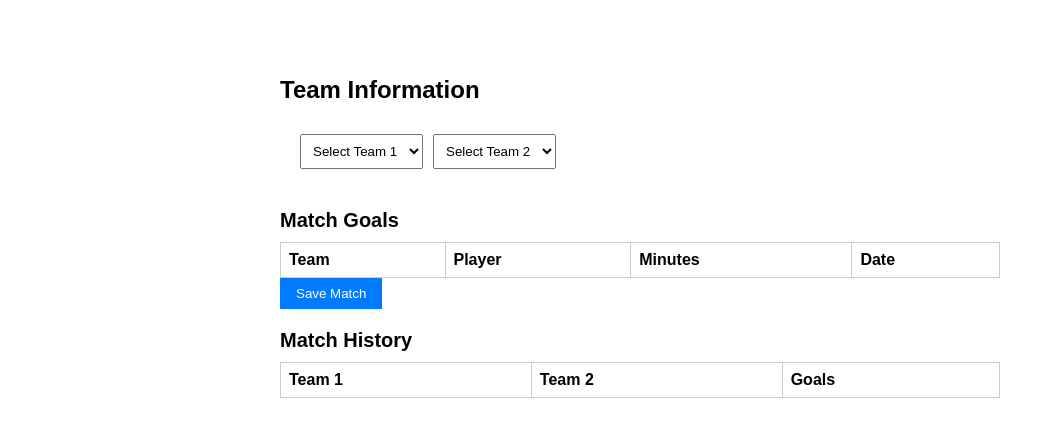
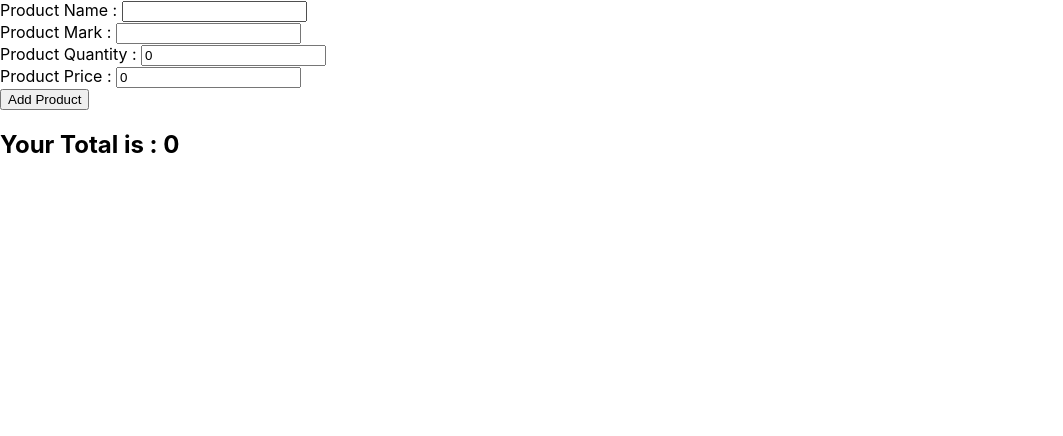
Before and after one commit to YounesAT1/React-Cours, a React (Create React App) app: page / in a window 1280 px wide. Shown: the top 436 px of the page, without its empty margins (0-1063 px from the left). Built offline with nearby package versions, Linux system fonts and the light colour scheme.

Commit message:
add crud application for products

```diff
--- a/src/App.css
+++ b/src/App.css
@@ -1,50 +1,53 @@
 /* styles.css */
-
+.red-row {
+  background-color: red;
+  color: white;
+}
 /* Container */
-div {
+/* div {
   font-family: Arial, sans-serif;
   max-width: 800px;
   margin: 0 auto;
   padding: 20px;
-}
+} */
 
 /* Headings */
-h1 {
+/* h1 {
   font-size: 24px;
   margin-bottom: 10px;
-}
+} */
 
-h2 {
+/* h2 {
   font-size: 20px;
   margin-top: 20px;
   margin-bottom: 10px;
-}
+} */
 
 /* Select inputs */
-select {
+/* select {
   padding: 8px;
   margin-right: 10px;
-}
+} */
 
 /* Text inputs */
-input[type="text"],
+/* input[type="text"],
 input[type="date"] {
   padding: 8px;
   margin-right: 10px;
   width: 150px;
-}
+} */
 
 /* Buttons */
-button {
+/* button {
   padding: 8px 16px;
-  background-color: #007bff; /* Blue color */
+  background-color: #007bff;
   color: #fff;
   border: none;
   cursor: pointer;
-}
+} */
 
 /* Table */
-table {
+/* table {
   width: 100%;
   border-collapse: collapse;
   margin-top: 10px;
@@ -55,22 +58,22 @@ table td {
   border: 1px solid #ccc;
   padding: 8px;
   text-align: left;
-}
+} */
 
 /* Match History list */
-ul {
+/* ul {
   list-style: none;
   padding: 0;
 }
 
 ul li {
   margin-bottom: 5px;
-}
+} */
 
 /* Match History table */
-table tbody tr:nth-child(even) {
+/* table tbody tr:nth-child(even) {
   background-color: #f2f2f2;
-}
+} */
 
 /*  {
   margin: 0;
--- a/src/App.js
+++ b/src/App.js
@@ -1,5 +1,8 @@
+// import React, { Component } from "react";
+// import PropsOne from "./ClassComponent/props/propsOne/PropsOne";
+// import PropsTwo from "./ClassComponent/props/propsTwo/propsTwo";
 import "./App.css";
-import PlayersClass from "./ClassComponent/PlayersClass";
+// import PlayersClass from "./ClassComponent/PlayersClass";
 // import ImageQuiz from "./ClassComponent/ImageQuiz";
 // import PillFass from "./ClassComponent/PillFass";
 // import RandomNumber from "./ClassComponent/RandomNumber";
@@ -15,10 +18,16 @@ import PlayersClass from "./ClassComponent/PlayersClass";
 // import Navbar from "./facebookComponents/Navbar/Navbar";
 // import Rightside from "./facebookComponents/Rightside/Rightside";
 
+import Crud from "./ClassComponent/Crud";
+
 const App = () => {
   return (
     <div>
-      <PlayersClass />
+      <Crud />
+      {/* previouseComponents */}
+
+      {/* <input type="text" /> */}
+      {/* <PlayersClass /> */}
       {/* <ImageQuiz /> */}
       {/* <PillFass /> */}
       {/* <ExThree /> */}
@@ -39,3 +48,32 @@ const App = () => {
 };
 
 export default App;
+
+// class App extends Component {
+//   constructor(props) {
+//     super(props);
+//     this.state = {
+//       buttons: ["Text 1", "Text 2", "Text 3", "Text 4"],
+//       T: [],
+//       valClicked: "",
+//     };
+//   }
+//   getValue = (e) => {
+//     this.se
+//   }
+//   render() {
+//     return (
+//       <div>
+//         {this.state.buttons.map((button) => (
+//           <div>
+//             <ul>
+//               <li value={button} onClick={} >{button}</li>
+//             </ul>
+//             <br />
+//           </div>
+//         ))}
+//       </div>
+//     );
+//   }
+// }
+// export default App;
--- /dev/null
+++ b/src/ClassComponent/Crud.jsx
@@ -0,0 +1,266 @@
+import { Component } from "react";
+
+class Crud extends Component {
+  constructor(props) {
+    super(props);
+    this.state = {
+      product: {
+        productName: "",
+        productQuantity: 0,
+        productPrice: 0,
+        productMark: "",
+        productId: 0,
+      },
+      productsCart: [],
+      addButton: true,
+      alert: "",
+      total: 0,
+      redTableRow: false,
+    };
+  }
+
+  handleInputChange = (e) => {
+    this.setState({
+      product: {
+        ...this.state.product,
+        [e.target.name]: e.target.value,
+      },
+    });
+  };
+
+  handleAddProductToCart = () => {
+    if (
+      this.state.product.productName !== "" &&
+      this.state.product.productMark !== "" &&
+      this.state.product.productPrice > 0 &&
+      this.state.product.productQuantity > 0
+    ) {
+      const newProduct = {
+        ...this.state.product,
+        productId: this.state.product.productId,
+      };
+      this.setState({
+        productsCart: [...this.state.productsCart, newProduct],
+        total:
+          this.state.total +
+          this.state.product.productPrice * this.state.product.productQuantity,
+        product: {
+          productName: "",
+          productQuantity: 0,
+          productPrice: 0,
+          productMark: "",
+          productId: this.state.product.productId + 1,
+        },
+        alert: "",
+        redRow: false,
+      });
+    } else {
+      this.setState({
+        alert: "Please enter all fields !!",
+      });
+    }
+  };
+
+  handleDeleteProductFromCart = (productIdToDelete) => () => {
+    const productToDelete = this.state.productsCart.find(
+      (product) => product.productId === productIdToDelete
+    );
+
+    if (!productToDelete) {
+      return;
+    }
+
+    const productPrice = parseFloat(productToDelete.productPrice);
+    console.log("Product Price:", productPrice);
+
+    const newTotal =
+      this.state.total - productPrice * productToDelete.productQuantity;
+    console.log("New Total:", newTotal);
+
+    this.setState((prevState) => ({
+      productsCart: prevState.productsCart.filter(
+        (product) => product.productId !== productIdToDelete
+      ),
+      total: newTotal,
+    }));
+  };
+
+  handleDisplayProductData = (productToUpdate) => () => {
+    this.setState({
+      product: productToUpdate,
+      addButton: false,
+    });
+  };
+
+  handleConfirmUpdateProduct = () => {
+    const updatedProduct = this.state.product;
+    const updatedProductsCart = this.state.productsCart.map((product) => {
+      if (product.productId === updatedProduct.productId) {
+        return updatedProduct;
+      } else {
+        return product;
+      }
+    });
+
+    const newTotal = updatedProductsCart.reduce((total, product) => {
+      return total + product.productPrice * product.productQuantity;
+    }, 0);
+
+    this.setState({
+      productsCart: updatedProductsCart,
+      addButton: true,
+      total: newTotal,
+      product: {
+        productName: "",
+        productQuantity: 0,
+        productPrice: 0,
+        productMark: "",
+        productId:
+          this.state.productsCart[this.state.productsCart.length - 1]
+            .productId + 1,
+      },
+    });
+  };
+
+  handleSellProduct = (productIdToSell) => () => {
+    const updatedProductsCart = this.state.productsCart.map((product) => {
+      if (
+        product.productId === productIdToSell &&
+        product.productQuantity > 0
+      ) {
+        product.productQuantity -= 1;
+
+        const productPrice = parseFloat(product.productPrice);
+        this.setState((prevState) => ({
+          total: (prevState.total - productPrice).toFixed(2),
+        }));
+      }
+
+      if (product.productQuantity === 0) {
+        this.setState({
+          redTableRow: true,
+        });
+      }
+
+      return product;
+    });
+
+    this.setState({
+      productsCart: updatedProductsCart,
+    });
+  };
+
+  render() {
+    return (
+      <>
+        <div>
+          <label htmlFor="productName">Product Name : </label>
+          <input
+            type="text"
+            id="productName"
+            name="productName"
+            value={this.state.product.productName}
+            onChange={this.handleInputChange}
+          />
+        </div>
+        <div>
+          <label htmlFor="productMark">Product Mark : </label>
+          <input
+            type="text"
+            id="productMark"
+            name="productMark"
+            value={this.state.product.productMark}
+            onChange={this.handleInputChange}
+          />
+        </div>
+        <div>
+          <label htmlFor="productQuantity">Product Quantity : </label>
+          <input
+            type="number"
+            id="productQuantity"
+            name="productQuantity"
+            value={this.state.product.productQuantity}
+            onChange={this.handleInputChange}
+            min={0}
+          />
+        </div>
+        <div>
+          <label htmlFor="productPrice">Product Price : </label>
+          <input
+            type="number"
+            id="productPrice"
+            name="productPrice"
+            value={this.state.product.productPrice}
+            onChange={this.handleInputChange}
+            min={0}
+          />
+        </div>
+        <div>
+          {this.state.addButton ? (
+            <button onClick={this.handleAddProductToCart}>Add Product</button>
+          ) : (
+            <button onClick={this.handleConfirmUpdateProduct}>
+              Update Product
+            </button>
+          )}
+        </div>
+        {this.state.productsCart.length !== 0 && (
+          <table>
+            <thead>
+              <tr>
+                <th>Product ID</th>
+                <th>Product Name</th>
+                <th>Product Mark</th>
+                <th>Product Price</th>
+                <th>Product Quantity</th>
+                <th>Total</th>
+                <th colSpan={3}>Actions</th>
+              </tr>
+            </thead>
+            <tbody>
+              {this.state.productsCart.map((product, index) => (
+                <tr
+                  key={index}
+                  className={this.state.redTableRow === true ? "red-row" : ""}
+                >
+                  <td>{product.productId}</td>
+                  <td>{product.productName}</td>
+                  <td>{product.productMark}</td>
+                  <td>{product.productPrice}</td>
+                  <td>{product.productQuantity}</td>
+                  <td>
+                    {parseFloat(product.productPrice) *
+                      parseFloat(product.productQuantity)}
+                  </td>
+                  <td>
+                    <button
+                      onClick={this.handleDeleteProductFromCart(
+                        product.productId
+                      )}
+                    >
+                      Delete
+                    </button>
+                  </td>
+                  <td>
+                    <button onClick={this.handleDisplayProductData(product)}>
+                      Update
+                    </button>
+                  </td>
+                  <td>
+                    <button onClick={this.handleSellProduct(product.productId)}>
+                      Sell
+                    </button>
+                  </td>
+                </tr>
+              ))}
+            </tbody>
+          </table>
+        )}
+        <div>
+          <h2>Your Total is : {parseFloat(this.state.total)}</h2>
+        </div>
+      </>
+    );
+  }
+}
+export default Crud;
--- /dev/null
+++ b/src/ClassComponent/props/propsOne/PropsOne.jsx
@@ -0,0 +1,9 @@
+import React from "react";
+
+class PropsOne extends React.Component {
+  render() {
+    return <h1>hello {this.props.message}</h1>;
+  }
+}
+
+export default PropsOne;
--- /dev/null
+++ b/src/ClassComponent/props/propsTwo/propsTwo.jsx
@@ -0,0 +1,8 @@
+import { Component } from "react";
+
+class propsTwo extends Component {
+  render() {
+    return <div></div>;
+  }
+}
+export default propsTwo;
```
Also changed, not shown: src/ClassComponent/props/propsOne/PropsTwo.jsx (added, +9 -0 lines).
